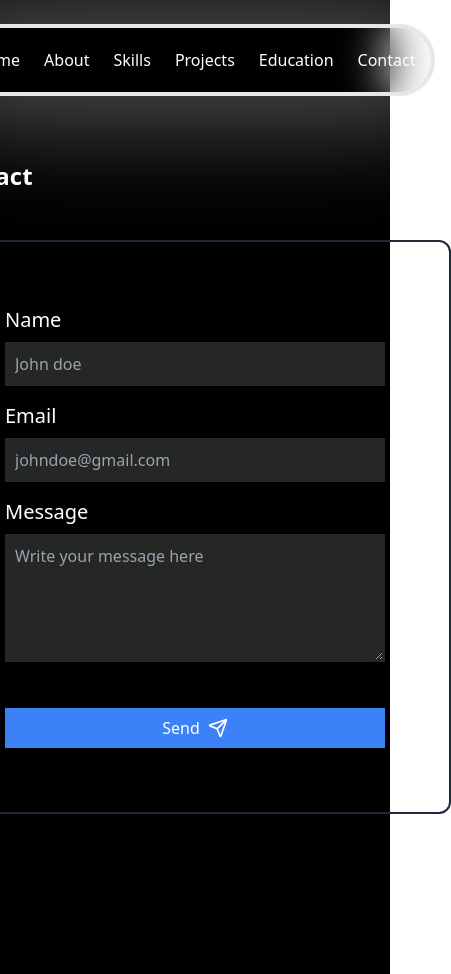
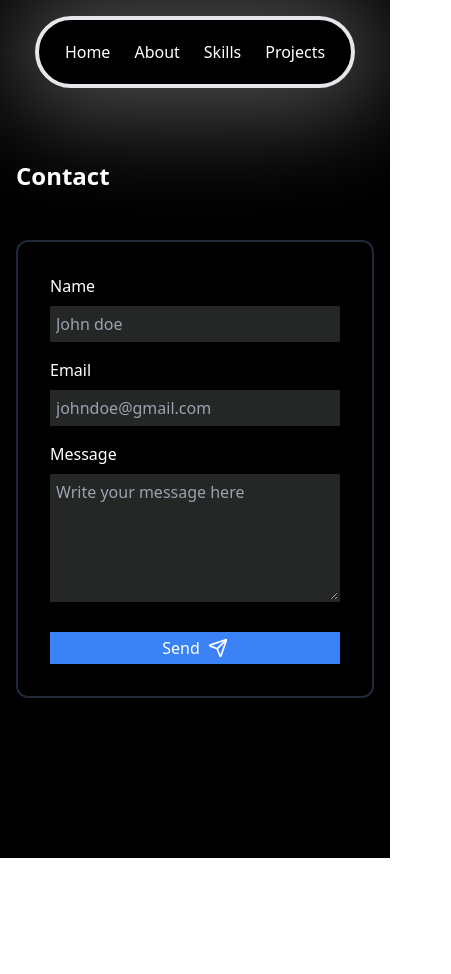
Before and after one commit to ujalasingh904/Portfolio, a Next.js app: page /contact in a window 390 px wide. Shown: the whole page, 451 px wide, since content can reach past the window. After the commit the page ends 858 px from the top, so only its background shows below. Built offline with nearby package versions, Linux system fonts and the light colour scheme.

Commit message:
Refactor Projects and Skills pages for responsive design

```diff
--- a/app/(navbar content)/contact/page.tsx
+++ b/app/(navbar content)/contact/page.tsx
@@ -22,53 +22,53 @@ export default function Contact() {
     }
 
     return (
-        <div className="w-full flex items-center justify-center py-[10rem] min-h-screen bg-black text-white">
-            <div className="w-[80rem] space-y-12">
+        <div className="w-full flex items-center justify-center p-4 py-[10rem] md:py-[16rem] min-h-screen bg-black text-white">
+            <div className="w-full md:max-w-5xl lg:max-w-6xl xl:max-w-7xl space-y-12">
                 <h1 className="text-2xl md:text-4xl font-bold ">Contact</h1>
 
                 <div data-aos="zoom-in"  className="w-full flex justify-center">
 
-                    <form onSubmit={handleSubmit} className='flex flex-col gap-y-4 w-[32rem] p-16 rounded-xl border-gray-800 border-2  '>
+                    <form onSubmit={handleSubmit} className='flex flex-col gap-y-4 w-[32rem] p-8 sm:p-12 md:p-16 rounded-xl border-gray-800 border-2'>
                         <div>
-                            <label className="text-xl">Name</label>
+                            <label className="text-md md:text-xl">Name</label>
                             <input
                                 type="text"
                                 name="name"
                                 value={formData.name}
                                 onChange={handleChange}
                                 placeholder="John doe"
-                                className="w-full p-2 mt-2 rounded-lg bg-gray-50/15 outline-none border-2 border-transparent focus:border-white/50"
+                                className="w-full p-1 md:p-2 mt-2 rounded-lg bg-gray-50/15 outline-none border-2 border-transparent focus:border-white/50"
                                 required
                             />
                         </div>
                         <div>
-                            <label className="text-xl">Email</label>
+                            <label className="text-md md:text-xl">Email</label>
                             <input
                                 type="email"
                                 name="email"
                                 value={formData.email}
                                 onChange={handleChange}
                                 placeholder="johndoe@gmail.com"
-                                className="w-full p-2 mt-2 rounded-lg bg-gray-50/15 outline-none border-2 focus:border-white/50 border-transparent"
+                                className="w-full p-1 md:p-2 mt-2 rounded-lg bg-gray-50/15 outline-none border-2 focus:border-white/50 border-transparent"
                                 required
                             />
                         </div>
                         <div>
-                            <label className="text-xl">Message</label>
+                            <label className="text-md md:text-xl">Message</label>
                             <textarea
                                 name="message"
                                 value={formData.message}
                                 onChange={handleChange}
                                 placeholder="Write your message here"
-                                className="w-full p-2 mt-2 border-transparent rounded-lg h-32 bg-gray-50/15 outline-none border-2 focus:border-white/50"
+                                className="w-full p-1 md:p-2 mt-2 border-transparent rounded-lg h-32 bg-gray-50/15 outline-none border-2 focus:border-white/50"
                                 required
                             ></textarea>
                         </div>
-                        <div className="mt-[1rem]">
+                        <div className="md:mt-[1rem]">
                             <button
                                 type="submit"
                                 disabled={loading}
-                                className="w-full p-2 mt-2 rounded-lg bg-blue-500 text-white hover:opacity-60 transition-all duration-200 flex items-center justify-center gap-x-2"
+                                className="w-full p-1 md:p-2 mt-2 rounded-lg bg-blue-500 text-white hover:opacity-60 transition-all duration-200 flex items-center justify-center gap-x-2"
                             >
                                 {loading ? 'Sending...' : 'Send'}
                                 {!loading && <Send size={20} />}
--- a/app/(navbar content)/layout.tsx
+++ b/app/(navbar content)/layout.tsx
@@ -9,8 +9,8 @@ export default function RootLayout({
 }) {
     return (
         <main>
-            <div data-aos="fade-down" className="w-full flex justify-center fixed top-0 p-6 z-[1000] text-white">
-                <div className="max-w-[30rem] mx-auto flex justify-center  border-4 rounded-full p-5 px-7 shadow-3xl backdrop-blur-xl">
+            <div data-aos="fade-down" className="w-full flex justify-center fixed top-0 p-4 md:p-6 z-[1000] text-white">
+                <div className="max-w-[20rem] sm:max-w-[30rem] mx-auto flex justify-center  border-4 rounded-full p-5 px-7 shadow-3xl backdrop-blur-xl">
                     <ul className="flex space-x-6">
                         <li className="relative group new">
                             <Link href="/">Home</Link>
@@ -24,10 +24,10 @@ export default function RootLayout({
                         <li className="relative group new">
                             <Link href="/projects">Projects</Link>
                         </li>
-                        <li className="relative group new">
+                        <li className="relative group new hidden sm:block">
                             <Link href="/education">Education</Link>
                         </li>
-                        <li className="relative group new">
+                        <li className="relative group new hidden sm:block">
                             <Link href="/contact">Contact</Link>
                         </li>
                     </ul>
--- a/app/(navbar content)/projects/page.tsx
+++ b/app/(navbar content)/projects/page.tsx
@@ -3,10 +3,10 @@ import { project } from "../../../app/constants/project";
 
 export default function Projects() {
     return (
-        <div className="w-full flex items-center justify-center pt-[14rem] pb-[5rem] min-h-screen bg-black ">
-            <div className="max-w-7xl ">
+        <div className="w-full flex items-center justify-center p-4 py-[10rem] md:py-[16rem]  min-h-screen bg-black ">
+            <div className="w-full md:max-w-5xl lg:max-w-6xl xl:max-w-7xl">
                 <h1 className="text-2xl md:text-4xl font-bold text-white">Projects</h1>
-                <div className="flex  flex-wrap items-center justify-around">
+                <div className="flex  flex-wrap items-center justify-center md:justify-around">
                     {project.map((item, index) => (
                         <ThreeDCardDemo index={index} key={item.id} title={item.title} description={item.description} image={item.image} live={item.live} source={item.source} />
                     ))}
--- a/app/(navbar content)/skills/page.tsx
+++ b/app/(navbar content)/skills/page.tsx
@@ -28,8 +28,8 @@ interface SkillImageProps {
 }
 
 const SkillImage = ({ src, alt, white = false }:SkillImageProps) :JSX.Element => (
-  <div className={`w-[5rem] h-[5rem] flex items-center justify-center ${white ? 'bg-white' : ''}`}>
-    <Image className="w-[5rem]" src={src} alt={alt} />
+  <div className={`w-[2rem] md:w-[5rem] h-[2rem] md:h-[5rem] flex items-center justify-center ${white ? 'bg-white' : ''}`}>
+    <Image className="w-[2rem] md:w-[5rem]" src={src} alt={alt} />
   </div>
 );
 
@@ -62,19 +62,19 @@ export default function Skills() {
   ];
 
   return (
-    <div  className="flex items-center justify-center py-[16rem] min-h-screen bg-black text-white ">
-      <div className="w-[80rem] space-y-20 overflow-hidden">
+    <div  className="flex items-center justify-center p-4 py-[10rem] md:py-[16rem] min-h-screen bg-black text-white ">
+      <div className="w-full md:max-w-5xl lg:max-w-6xl xl:max-w-7xl space-y-20 overflow-hidden">
         <h1 className="text-2xl md:text-4xl font-bold">Skills</h1>
         <div data-aos="zoom-out" data-aos-delay="300" className="space-y-24">
           <div className="flex animate-marquee">
-            <div className="flex shrink-0 gap-[6rem]">
+            <div className="flex shrink-0 gap-[1rem] md:gap-[6rem]">
               {[...skillsRow1, ...skillsRow1].map((skill, index) => (
                 <SkillImage key={index} {...skill} />
               ))}
             </div>
           </div>
           <div className="flex animate-marquee-reverse">
-            <div className="flex shrink-0 gap-[6rem]">
+            <div className="flex shrink-0 gap-[1rem] md:gap-[6rem]">
               {[...skillsRow2, ...skillsRow2].map((skill, index) => (
                 <SkillImage key={index} {...skill} />
               ))}
--- a/components/projects.tsx
+++ b/components/projects.tsx
@@ -4,7 +4,7 @@ import { project } from "../app/constants/project";
 export default function Projects() {
     return (
         <div className="w-full flex items-center justify-center p-4 pb-[10rem] md:pb-[16rem]">
-            <div className="w-full flex flex-col md:max-w-5xl lg:max-w-6xl xl:max-w-7xl">
+            <div className="flex flex-col w-full md:max-w-5xl lg:max-w-6xl xl:max-w-7xl">
                 <h1 className="text-2xl md:text-4xl font-bold">Projects</h1>
                 <div className="flex  flex-wrap items-center justify-center md:justify-around w-full">
                     {project.map((item,index) => (
```
Also changed, not shown: app/(navbar content)/about/page.tsx (+8 -8 lines), app/(navbar content)/education/page.tsx (+11 -11 lines).
